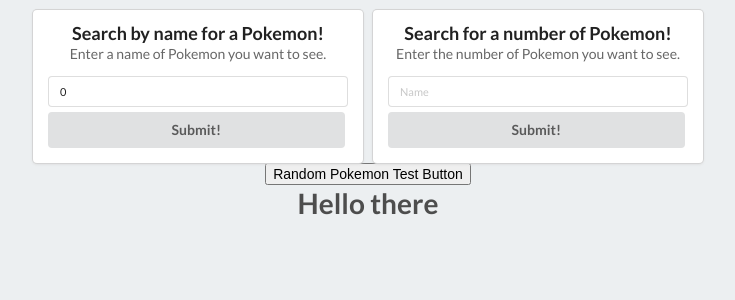
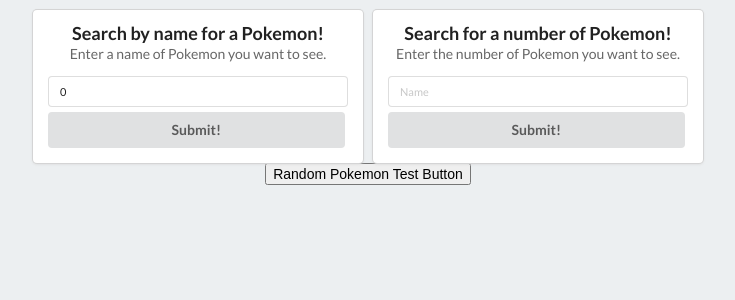
Before and after one commit to HarryCravDev/React_Practice_03, a React (Create React App) app: page / in a window 1280 px wide. Shown: the top 300 px of the page, without its empty margins (272-1007 px from the left). Built offline with nearby package versions, Linux system fonts and the light colour scheme.

Commit message:
Adding to Pokemon game.

```diff
--- a/src/Components/Pokemon_Game/PlayerHand.js
+++ b/src/Components/Pokemon_Game/PlayerHand.js
@@ -1,9 +1,12 @@
 import React from "react";
+import Card from "../Pokemon_Card/Card";
 
-const PlayerHand = () => {
+const PlayerHand = ({ pokemon }) => {
   return (
     <div>
-      <h1>Player Hand</h1>
+      {pokemon.map((card) => (
+        <Card card={card} />
+      ))}
     </div>
   );
 };
--- a/src/Components/Pokemon_Game/PokemonGame.js
+++ b/src/Components/Pokemon_Game/PokemonGame.js
@@ -1,12 +1,15 @@
 import React from "react";
+import "./PokemonGame.styles.css";
 import PlayerHand from "./PlayerHand";
 
 const PokemonGame = ({ pokemon }) => {
+  // Player Hands
+  let hand1 = [...pokemon];
+  let hand2 = [];
+  let p1Exp;
+  let p2Exp;
+
   if (pokemon.length !== 0) {
-    // Player Hands
-    const hand1 = [...pokemon];
-    let hand2 = [];
-
     // Split Pokemon between Hand1 & Hand2
     for (let i = 0; i < 3; i++) {
       let pokemon = hand1.splice(i, 1)[0];
@@ -14,31 +17,81 @@
     }
 
     // Calculate Experience
-    let p1;
-    let p2;
     console.log(hand2.length);
     if (hand1.length === 3 && hand2.length === 3) {
-      p1 = hand1.reduce(
+      p1Exp = hand1.reduce(
         (exp, pokemon) => exp + pokemon.data.base_experience,
         0
       );
 
-      p2 = hand2.reduce(
+      p2Exp = hand2.reduce(
         (exp, pokemon) => exp + pokemon.data.base_experience,
         0
       );
-
-      console.log(p1);
-      console.log(p2);
     }
   }
-  console.log("Working!");
 
   return (
-    <div>
-      <h1>Hello there</h1>
+    <div className="pokemon-game-container">
+      {hand1.length === 3 && hand2.length === 3 ? (
+        <React.Fragment>
+          <PlayerHand pokemon={hand1} exp={p1Exp} />
+          <div>
+            Player 1 Experience: {p1Exp} <br />
+            Player 2 Experience: {p2Exp}
+          </div>
+          <PlayerHand pokemon={hand2} exp={p2Exp} />
+        </React.Fragment>
+      ) : (
+        <div></div>
+      )}
     </div>
   );
 };
 
+// class PokemonGame extends React.Component {
+//   splitHand = (arr) => {};
+
+//   render() {
+//     let hand1 = [...this.props.pokemon];
+//     let hand2 = [];
+//     let p1;
+//     let p2;
+
+//     if (this.props.pokemon.length !== 0) {
+//       // Player Hands
+
+//       // Split Pokemon between Hand1 & Hand2
+//       for (let i = 0; i < 3; i++) {
+//         let pokemon = hand1.splice(i, 1)[0];
+//         hand2.push(pokemon);
+//       }
+
+//       // Calculate Experience
+
+//       console.log(hand2.length);
+//       if (hand1.length === 3 && hand2.length === 3) {
+//         p1 = hand1.reduce(
+//           (exp, pokemon) => exp + pokemon.data.base_experience,
+//           0
+//         );
+
+//         p2 = hand2.reduce(
+//           (exp, pokemon) => exp + pokemon.data.base_experience,
+//           0
+//         );
+//         console.log(p1);
+//         console.log(p2);
+//       }
+//     }
+//     console.log("Working!");
+
+//     return (
+//       <div>
+//         <PlayerHand p1={hand1} />
+//       </div>
+//     );
+//   }
+// }
+
 export default PokemonGame;
--- /dev/null
+++ b/src/Components/Pokemon_Game/PokemonGame.styles.css
@@ -0,0 +1,5 @@
+.pokemon-game-container {
+  display: flex;
+  justify-content: space-between;
+  margin: 2rem;
+}
```
